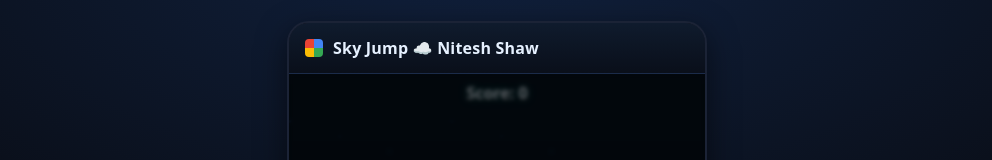
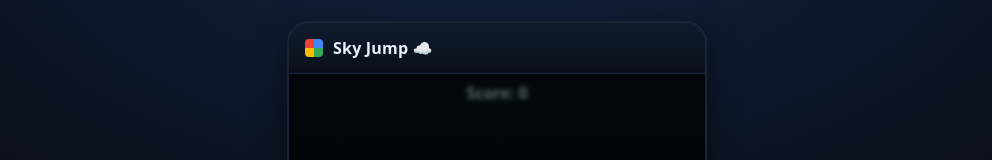
Before and after one commit to nitesh-shaw-098/Sky-Jump, a plain HTML site: page index.html in a window 1280 px wide. Shown: the top 160 px of the page, without its empty margins (143-1135 px from the left). Drawn offline with Linux system fonts and the light colour scheme.

Commit message:
Update index.html

```diff
--- a/index.html
+++ b/index.html
@@ -91,7 +91,7 @@
  * Quick customization
  ********************/
 const CONFIG = {
-  BRAND_NAME: 'Sky Jump ☁️ Nitesh Shaw',
+  BRAND_NAME: 'Sky Jump ☁️',
   GAME_TITLE: 'Sky Jump ☁️',
   OFFER_LINE: 'Jump through gates to score points',
   DURATION_TEXT: 'Try Again!',
```
